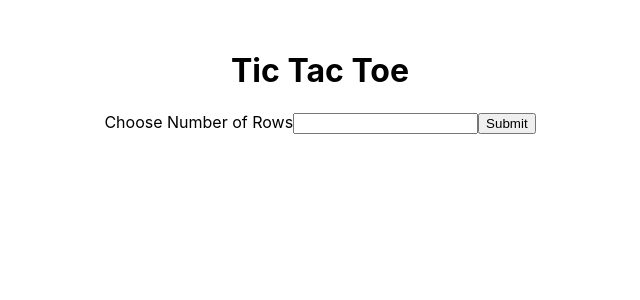
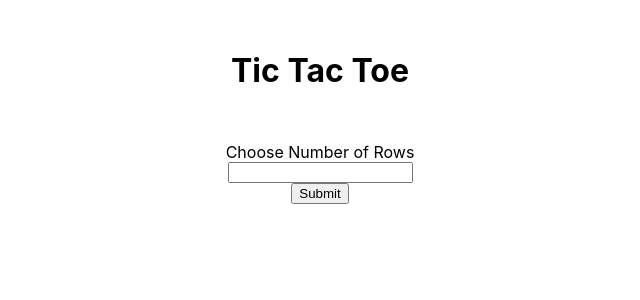
Before and after one commit to SpitzN/tic-tac-toe, a React (Create React App) app: page / in a window 1280 px wide. Shown: the top 300 px of the page, without its empty margins (320-960 px from the left). Built offline with nearby package versions, Linux system fonts and the light colour scheme.

Commit message:
input validation on game start

```diff
--- a/src/components/Game.module.css
+++ b/src/components/Game.module.css
@@ -7,14 +7,7 @@
 }
 
 .game-board {
-  /* display: flex;
-  flex-direction: row;
-  justify-content: center;
-  align-items: center;
-  width: 300px;
-  height: 300px;
-  border: 1px solid #999;
-  border-radius: 5px; */
+  display: flex;
 }
 
 /* .game-info {
@@ -28,6 +21,13 @@
     margin-bottom: 10px;
   } */
 
+.settings {
+  display: flex;
+  flex-direction: column;
+  align-items: center;
+  margin: 30px;
+}
+
 .players button {
   margin: 10px;
   height: 40px;
--- a/src/components/Game.tsx
+++ b/src/components/Game.tsx
@@ -32,7 +32,17 @@ const Game: React.FC = () => {
   }, 0);
 
   const inputRef = useRef<HTMLInputElement>(null);
+
   const onInputClick = () => {
+    if (inputRef.current === null) {
+      return;
+    }
+    const inputValue = Number(inputRef.current.value);
+    if (inputValue < 3) {
+      alert('Please enter a number greater than 3');
+      return;
+    }
+
     const { value } = inputRef.current!;
     const rows = Number(value);
     setRows(rows);
@@ -63,7 +73,7 @@ const Game: React.FC = () => {
     <div className={classes.game}>
       <h1>Tic Tac Toe</h1>
       {!isBoardReady && (
-        <div className='settings'>
+        <div className={classes.settings}>
           <label htmlFor='board-size'>Choose Number of Rows</label>
           <input name='board-size' ref={inputRef}></input>
           <button onClick={onInputClick}>Submit</button>
```
